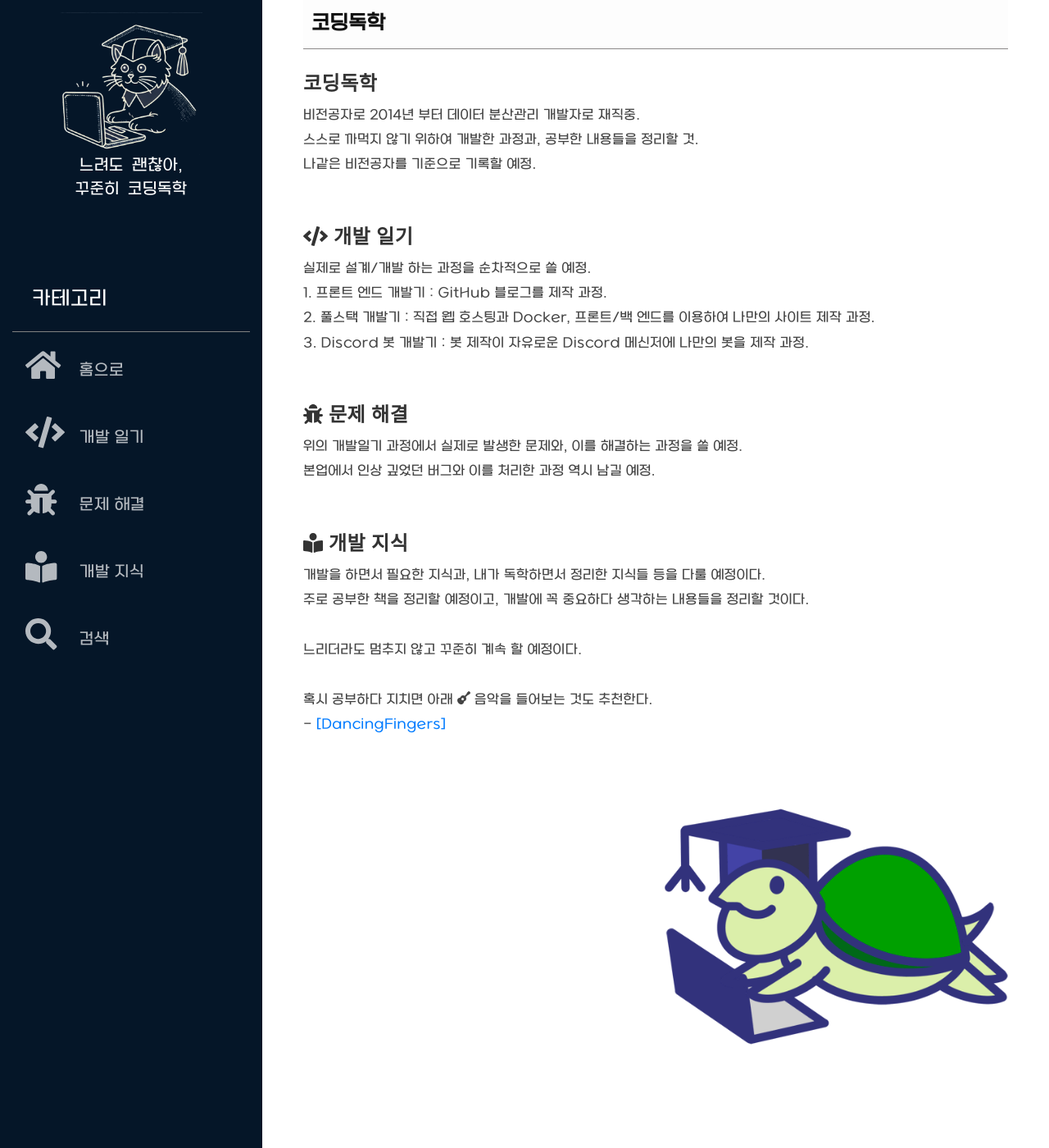
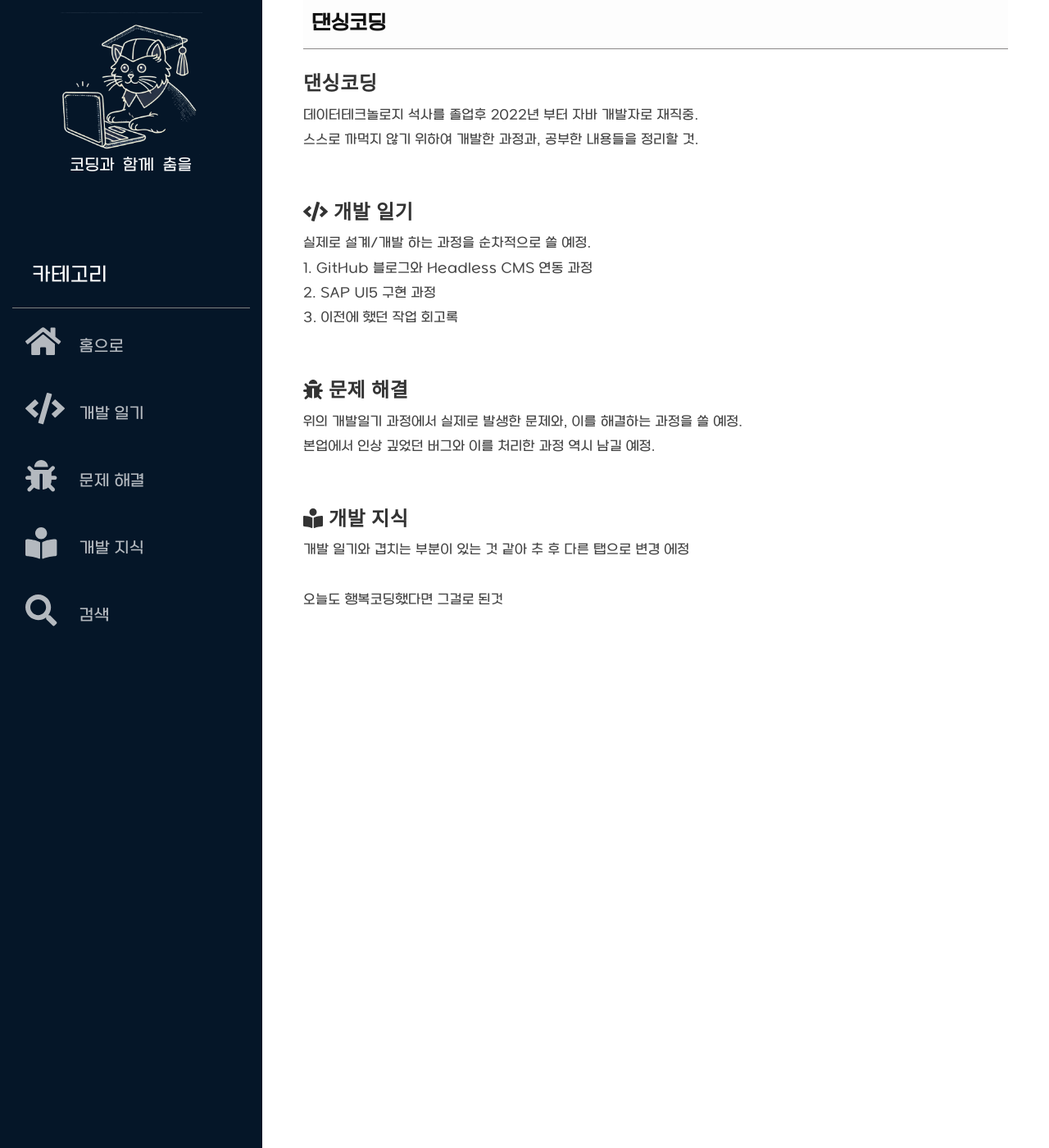
Before and after one commit to billiamchoi/billiamchoi.github.io, a Jekyll site: the page built from index.markdown, in a window 1280 px wide and 1400 px high. Shown: the whole window at 82% size. Built offline with Jekyll 4.4.1, drawn with Linux system fonts in a browser that asks for light colours.

Commit message:
change home.index

```diff
--- a/_config.yml
+++ b/_config.yml
@@ -18,10 +18,10 @@
 # You can create any custom variable you would like, and they will be accessible
 # in the templates via {{ site.myvariable }}.
 
-title: 코딩독학
+title: 댄싱코딩
 email: ohthekoo88@gmail.com
 description: >- # this means to ignore newlines until "baseurl:"
-  느려도 괜찮아,<br>꾸준히 코딩독학
+  코딩과 함께 춤을
 # baseurl: "/" # the subpath of your site, e.g. /blog
 # url: "http://ejjoo.github.io" # the base hostname & protocol for your site, e.g. http://example.com
 url: "https://billiamchoi.github.io"
--- a/_includes/default.html
+++ b/_includes/default.html
@@ -2,7 +2,7 @@
 <html lang="{{ page.lang | default: site.lang | default: "en" }}">
   {%- include head.html -%}
   <style>@import url(/public/css/syntax/{{ site.highlighter-theme }}.css);</style>
-  <title>{% if page.title %}[코딩독학] {{ page.title | escape }}{% else %}{{ site.title }}{% endif %}</title>
+  <title>{% if page.title %}[댄싱코딩] {{ page.title | escape }}{% else %}{{ site.title }}{% endif %}</title>
 
   <link href="/public/css/all.min.css" rel="preeload" as="style" >
   <link href="/public/css/style.css" rel="preload stylesheet" as="style">
--- a/_includes/home.html
+++ b/_includes/home.html
@@ -3,18 +3,17 @@
     <div class="post-title">{{ site.title }}</div>
   </header>
 <p>
-  <H1> 코딩독학</H1>
-  비전공자로 2014년 부터 데이터 분산관리 개발자로 재직중.<br>
+  <H1> 댄싱코딩</H1>
+  데이터테크놀로지 석사를 졸업후 2022년 부터 자바 개발자로 재직중.<br>
   스스로 까먹지 않기 위하여 개발한 과정과, 공부한 내용들을 정리할 것.<br>
-  나같은 비전공자를 기준으로 기록할 예정.<br>
   <br>
 </p>
 <p>
   <H1><i class="fas fa-code"></i> 개발 일기</H1>
   실제로 설계/개발 하는 과정을 순차적으로 쓸 예정. <br>
-  1. 프론트 엔드 개발기 : GitHub 블로그를 제작 과정.<br>
-  2. 풀스택 개발기 : 직접 웹 호스팅과 Docker, 프론트/백 엔드를 이용하여 나만의 사이트 제작 과정.<br>
-  3. Discord 봇 개발기 : 봇 제작이 자유로운 Discord 메신저에 나만의 봇을 제작 과정.<br>
+  1. GitHub 블로그와 Headless CMS 연동 과정<br>
+  2. SAP UI5 구현 과정<br>
+  3. 이전에 했던 작업 회고록<br>
   <br>
 </p>
 
@@ -27,22 +26,13 @@
 
 <p>
   <H1><i class="fas fa-book-reader"></i> 개발 지식</H1>
-  개발을 하면서 필요한 지식과, 내가 독학하면서 정리한 지식들 등을 다룰 예정이다.<br>
-  주로 공부한 책을 정리할 예정이고, 개발에 꼭 중요하다 생각하는 내용들을 정리할 것이다. <br>
+  개발 일기와 겹치는 부분이 있는 것 같아 추 후 다른 탭으로 변경 에정
   <br>
 </p>
+<br>
 <p>
-  느리더라도 멈추지 않고 꾸준히 계속 할 예정이다.
+  오늘도 행복코딩했다면 그걸로 된것
   <br>
 </p>
-<p>
-  <br>
-  혹시 공부하다 지치면 아래 <i class="fas fa-guitar"></i> 음악을
-  들어보는 것도 추천한다. <br>
-  - <a href="https://www.youtube.com/watch?v=PF80vemES_8">[DancingFingers]</a>
-</p>
-<p>
-  <img class="home-img" src="/assets/img/infos/kobuki-col-small.png" style="float: right" width="50%" height="auto" >
-  <div style="clear:both;"></div>
-</p>
+
 </article>
```
Also changed, not shown: Gemfile.lock.
